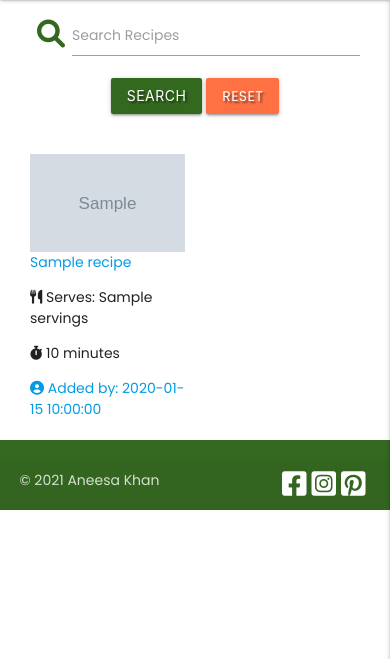
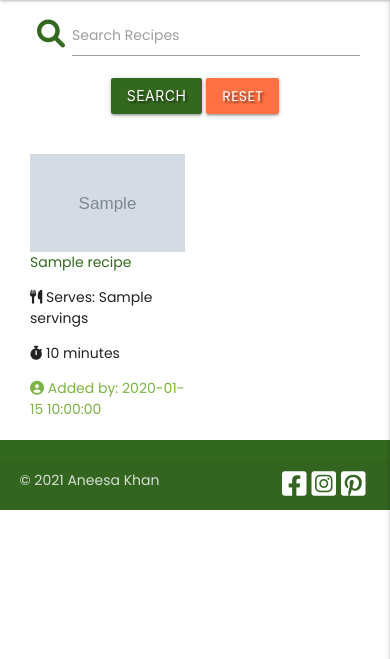
Before and after one commit to anee127/Milestone-Project-3, a Flask app: page /search in a window 390 px wide. Shown: the part 78-737 px from the top of the page. Run offline with Flask 2, Linux system fonts and the light colour scheme; grey boxes marked "Sample" are stand-in pictures; a database or web service that is not in the repository returns one stand-in record (values such as "Sample title"); some libraries are stand-ins or nearby versions; some web fonts are replaced.

Commit message:
added more styling to recipe cards for mobile devices

```diff
--- a/templates/all_recipes.html
+++ b/templates/all_recipes.html
@@ -25,11 +25,11 @@
     <div class="col s4 recipes-display">
       <a href="{{ url_for('show_recipe', recipe_id=recipe._id) }}">
         <img class="img_recipe" src="{{ recipe.image_url}}" alt="recipe">
-        <span class="card-title recipes-title"> {{ recipe.recipe_name }} </span>
+        <h6 class="card-title recipes-title light-green-text text-darken-4"> {{ recipe.recipe_name }} </h6>
       </a>
       <h6><i class="fas fa-utensils prefix"></i></i> Serves: {{ recipe.servings }}</h6>
       <h6><i class="fas fa-stopwatch prefix"></i> {{ recipe.timing }} minutes</h6>
-      <a class="recipe-card-link" href="{{ url_for('profile', username=recipe.created_by) }}">
+      <a class="recipe-card-link light-green-text text-darken-1" href="{{ url_for('profile', username=recipe.created_by) }}">
         <i class="fas fa-user-circle pe-1"></i>Added by: {{ recipe.created_by }}
       </a>
       <!-- edit button -->
@@ -53,11 +53,11 @@
     <div class="col s6 recipes-display">
       <a href="{{ url_for('show_recipe', recipe_id=recipe._id) }}">
         <img class="img_recipe" src="{{ recipe.image_url}}" alt="recipe">
-        <span class="card-title recipes-title">{{ recipe.recipe_name }}</span>
+        <span class="card-title recipes-title light-green-text text-darken-4">{{ recipe.recipe_name }}</span>
       </a>
       <p><i class="fas fa-utensils prefix"></i></i> Serves: {{ recipe.servings }}</p>
       <p><i class="fas fa-stopwatch prefix"></i> {{ recipe.timing }} minutes</p>
-      <a class="recipe-card-link" href="{{ url_for('profile', username=recipe.created_by) }}">
+      <a class="recipe-card-link light-green-text text-darken-1" href="{{ url_for('profile', username=recipe.created_by) }}">
         <i class="fas fa-user-circle pe-1"></i> Added by: {{ recipe.created_by }}
       </a>
       <!-- edit button -->
```
